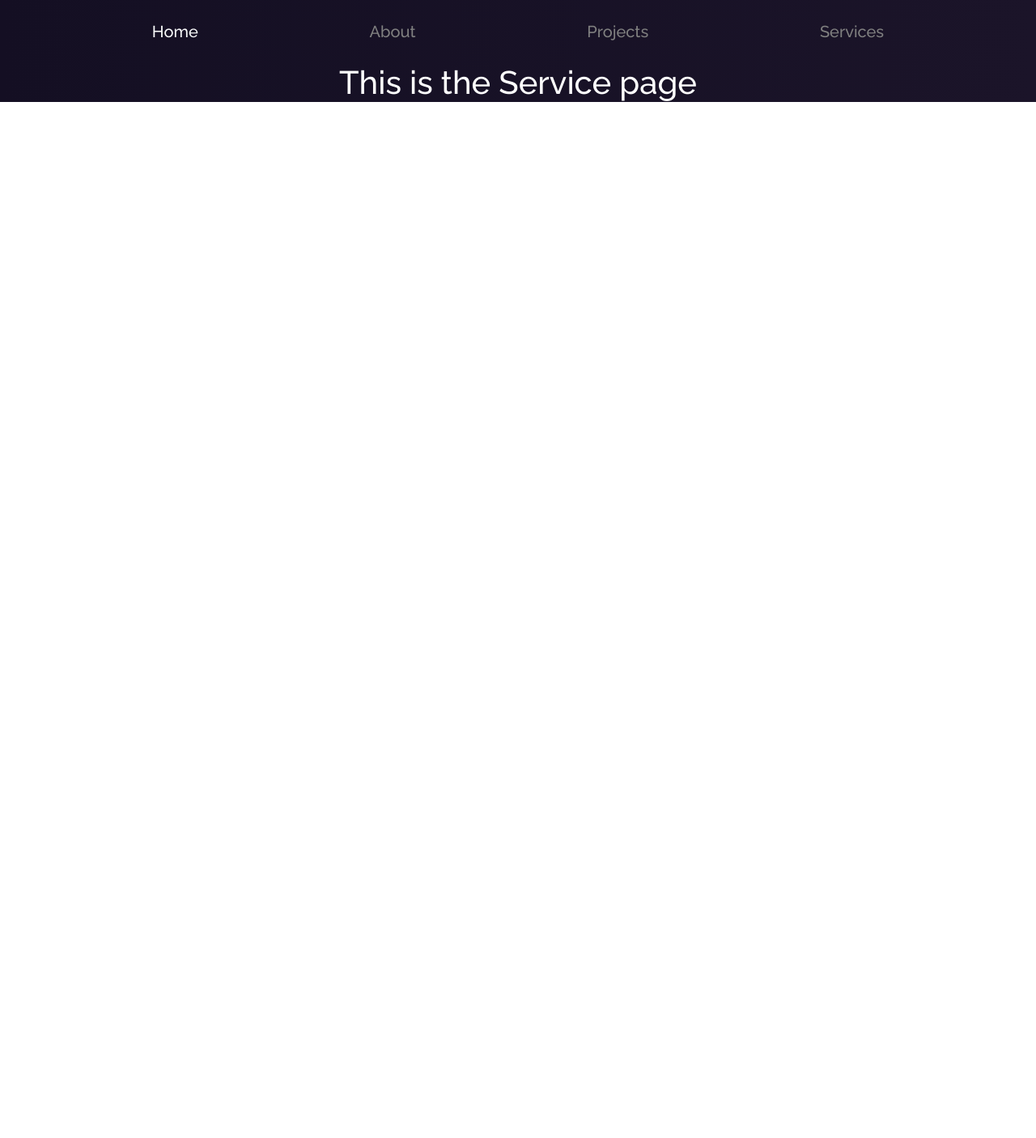
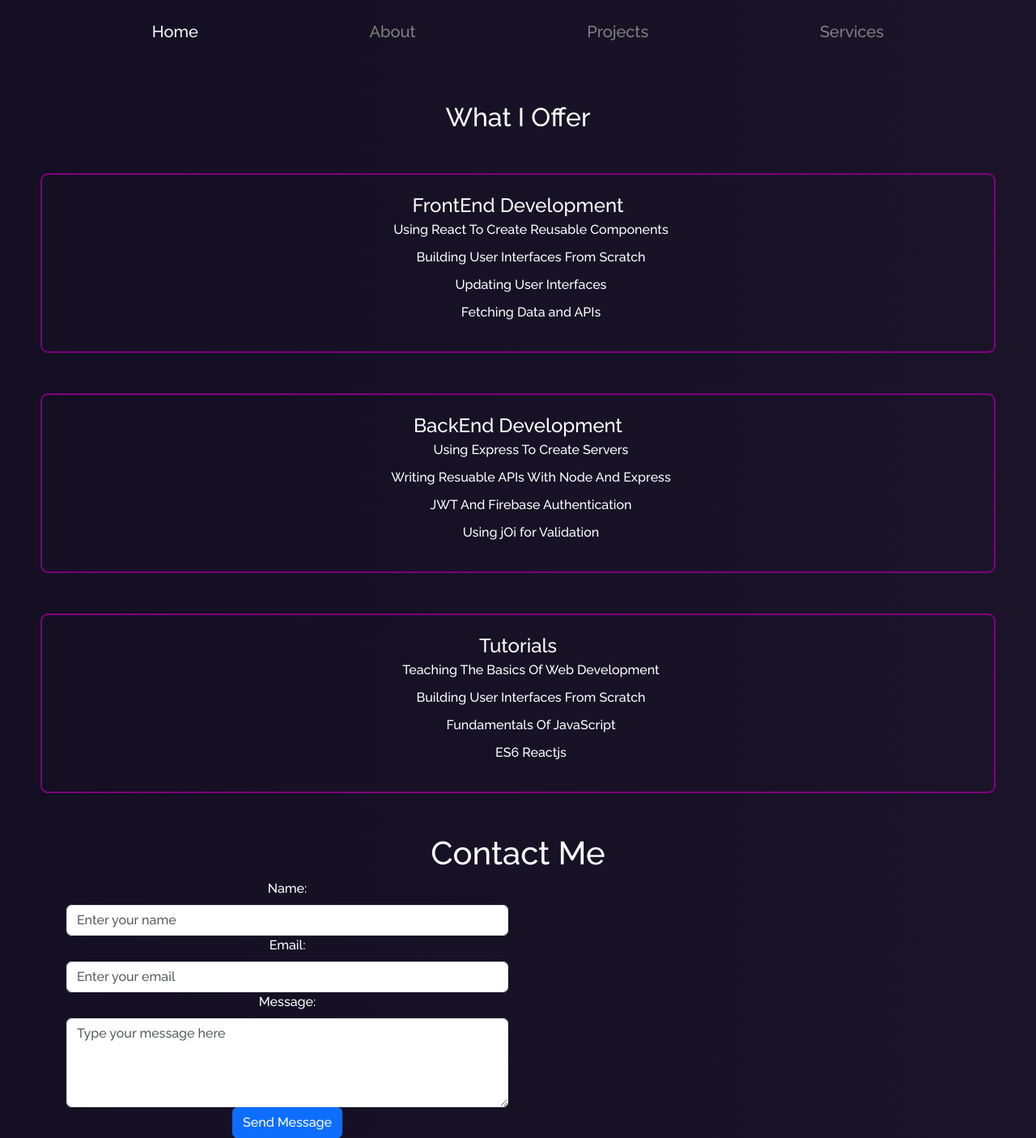
Before and after one commit to IsraelOjiefoh/portfolio, a React (Vite) app: page /services in a window 1280 px wide. Shown: the whole page at 81% size. Before the commit the page ends 800 px from the top, so only its background shows below. Built offline with nearby package versions, Linux system fonts and the light colour scheme.

Commit message:
modified

```diff
--- a/package.json
+++ b/package.json
@@ -10,7 +10,10 @@
     "preview": "vite preview"
   },
   "dependencies": {
+    "body-parser": "^1.20.2",
     "bootstrap": "^5.3.1",
+    "express": "^4.18.2",
+    "nodemailer": "^6.9.5",
     "react": "^18.2.0",
     "react-bootstrap": "^2.8.0",
     "react-dom": "^18.2.0",
--- /dev/null
+++ b/server.js
@@ -0,0 +1,2 @@
+const Name = "osrrae"
+console.log(Name);
--- a/src/components/About/AboutCard.jsx
+++ b/src/components/About/AboutCard.jsx
@@ -6,7 +6,7 @@ function AboutCard() {
     <Card className="quote-card-view bg-dark">
       <Card.Body>
         <blockquote className="blockquote mb-0">
-          <p style={{ textAlign: "justify", color: "gray" }}>
+          <p style={{  color: "gray" }}>
             <div style={{ textAlign: "center" }}>
               {" "}
               Hi Everyone, I am <span className="purple">Ojiefoh Israel </span>
--- /dev/null
+++ b/src/components/contact.jsx
@@ -0,0 +1,35 @@
+import { Container, Row, Col, Form, Button } from 'react-bootstrap';
+const Contact = () => {
+    return (
+      <Container className="contact">
+        <h1>Contact Me</h1>
+        <Row>
+
+          <Col md={6}>
+            <Form>
+              <Form.Group controlId="name">
+                <Form.Label>Name:</Form.Label>
+                <Form.Control type="text" placeholder="Enter your name" />
+              </Form.Group>
+
+              <Form.Group controlId="email">
+                <Form.Label>Email:</Form.Label>
+                <Form.Control type="email" placeholder="Enter your email" />
+              </Form.Group>
+
+              <Form.Group controlId="message">
+                <Form.Label>Message:</Form.Label>
+                <Form.Control as="textarea" rows={4} placeholder="Type your message here" />
+              </Form.Group>
+
+              <Button variant="primary" type="submit">
+                Send Message
+              </Button>
+            </Form>
+          </Col>
+        </Row>
+      </Container>
+    );
+  };
+
+  export default Contact;
--- /dev/null
+++ b/src/components/services.css
@@ -0,0 +1,31 @@
+
+ .frontend {
+    display: flex;
+    flex-direction: column;
+    align-items: center;
+    text-align: center;
+    border: 2px solid purple;
+    border-radius: 9px;
+    padding: 20px;
+    margin: 50px;
+
+  }
+
+  .card-header {
+    color:rgb(217, 8, 217);
+    padding: 10px 0;
+    font-size: 24px;
+  }
+
+  .card-body {
+    padding: 20px;
+  }
+
+  ul {
+    list-style-type: none;
+    padding: 0;
+  }
+
+  li {
+    margin-bottom: 10px;
+  }
--- a/src/components/services.jsx
+++ b/src/components/services.jsx
@@ -1,8 +1,53 @@
+import Contact from "./contact";
+
+import "./services.css";
 const Services = () => {
-    return (
-        <h1 >This is the Service page</h1>
+  return (
+    <>
+      <div className="my-5">
+        <h2>What I Offer</h2>
+        <div className="frontend">
+          <div className="card-header">FrontEnd Development</div>
+          <div className="card-body">
+            <ul>
+              <li>Using React To Create Reusable Components</li>
+              <li>Building User Interfaces From Scratch</li>
+              <li>Updating User Interfaces</li>
+              <li>Fetching Data and APIs</li>
+            </ul>
+          </div>
+        </div>
+        <div className="my-5">
+          <div className="frontend">
+            <div className="card-header">BackEnd Development</div>
+            <div className="card-body">
+              <ul>
+                <li>Using Express To Create Servers</li>
+                <li>Writing Resuable APIs With Node And Express</li>
+                <li>JWT And Firebase Authentication</li>
+                <li>Using jOi for Validation</li>
+              </ul>
+            </div>
+          </div>
+        </div>
+        <div className="my-5">
+          <div className="frontend">
+            <div className="card-header">Tutorials</div>
+            <div className="card-body">
+              <ul>
+                <li>Teaching The Basics Of Web Development</li>
+                <li>Building User Interfaces From Scratch</li>
+                <li>Fundamentals Of JavaScript</li>
+                <li>ES6 Reactjs</li>
+              </ul>
+            </div>
+          </div>
+        </div>
+      </div>
 
-     );
-}
+      <Contact />
+    </>
+  );
+};
 
 export default Services;
```
Also changed, not shown: src/components/projects.jsx (+4 -3 lines), 1 other file (tests, documents, lock files or other folders).
